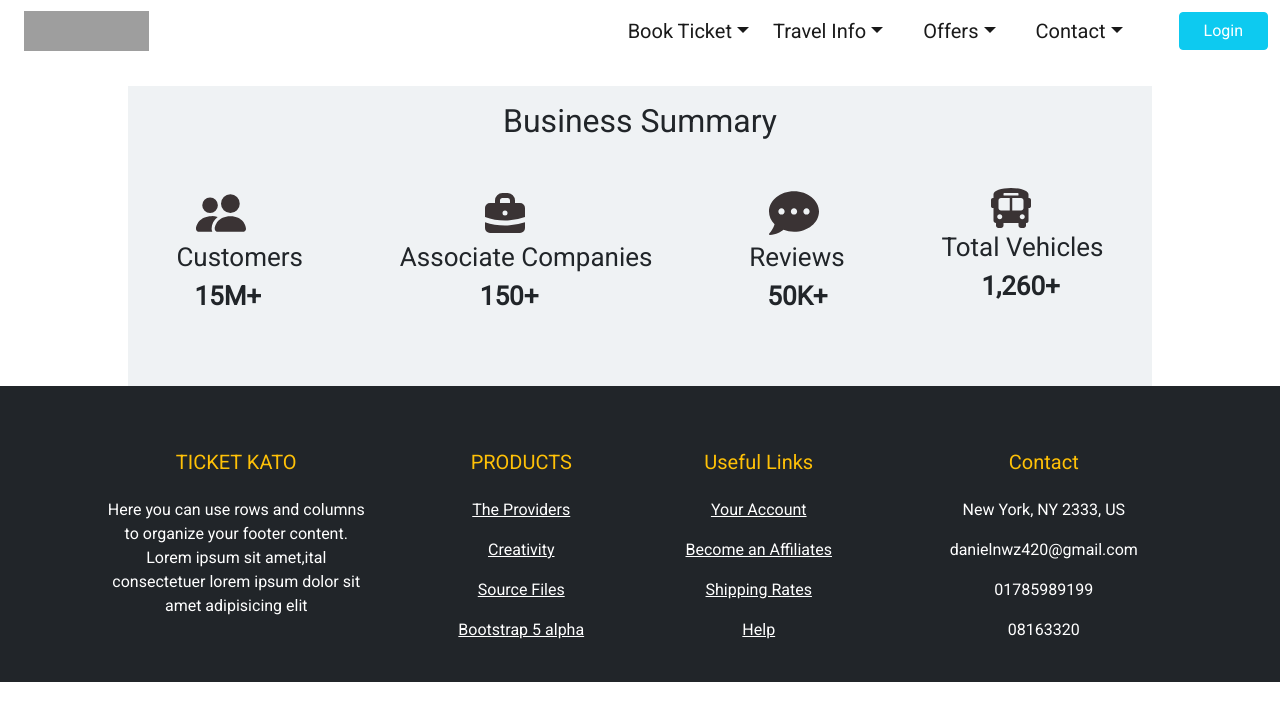
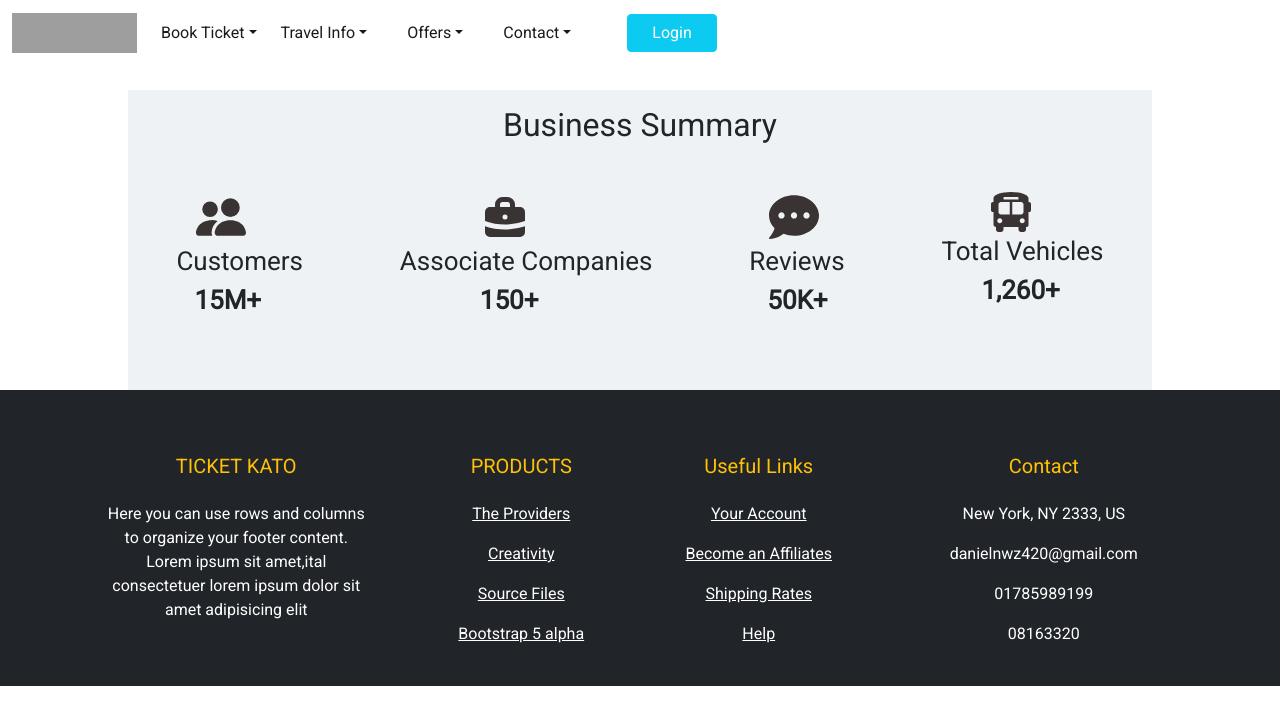
Before and after one commit to MehruzSaif/ticket-kato-client-side, a React (Create React App) app: page / in a window 1280 px wide. Shown: the top 724 px of the page. Built offline with nearby package versions, Linux system fonts and the light colour scheme; grey boxes are pictures that could not be loaded.

Commit message:
navbar bug fixed

```diff
--- a/src/pages/shared/Navbar.js
+++ b/src/pages/shared/Navbar.js
@@ -4,29 +4,28 @@ const Navbar = () => {
   return (
     <div>
       <nav class="navbar navbar-expand-lg navbar-light bg-white">
-        <div class="container-fluid fs-5">
-          <div class="container">
+        <div class="container-fluid ">
             <a class="navbar-brand" href="#">
               <img
+                href="#"
                 src="https://i.ibb.co/JdDqrdk/ticket-Kato-2.png"
                 alt=""
                 width="125"
                 height="40"
               />
             </a>
-          </div>
           <button
             class="navbar-toggler"
             type="button"
             data-bs-toggle="collapse"
-            data-bs-target="#navbarSupportedContent"
-            aria-controls="navbarSupportedContent"
+            data-bs-target="#navbarTogglerDemo02"
+            aria-controls="navbarTogglerDemo02"
             aria-expanded="false"
             aria-label="Toggle navigation"
           >
             <span class="navbar-toggler-icon"></span>
           </button>
-          <div class="collapse navbar-collapse" id="navbarSupportedContent">
+          <div class="collapse navbar-collapse" id="navbarTogglerDemo02">
             {/* <ul class="navbar-nav me-auto mb-2 mb-lg-0">
               <li class="nav-item">
                 <a class="nav-link active" aria-current="page" href="#">
```
